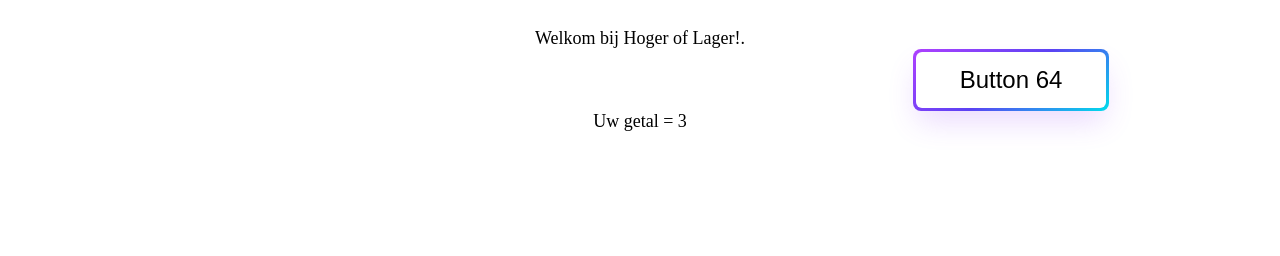
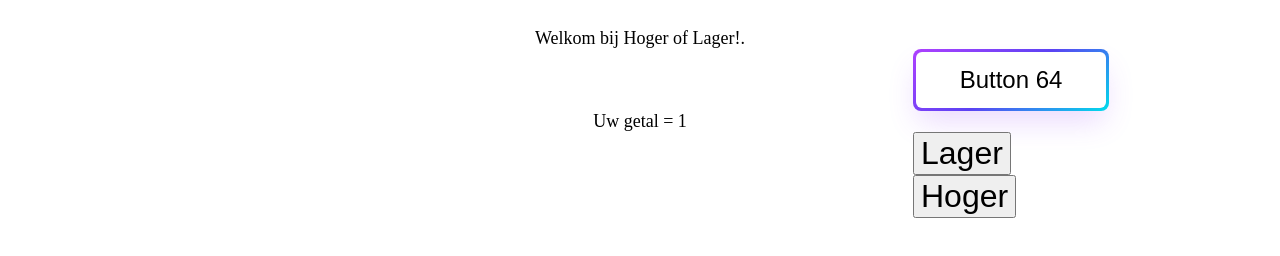
Before and after one commit to L-Rahim/HL-Build, a plain HTML site: page index.html in a window 1280 px wide. Both pictures are taken after a click on the button "Button 64". Shown: the part 108-364 px from the top of the page. Drawn offline with Linux system fonts and the light colour scheme.

Commit message:
HTML fix

```diff
--- a/index.html
+++ b/index.html
@@ -12,8 +12,15 @@ x
     <h1>Hoger of Lager!</h1>
     <div class="boxed">Welkom bij Hoger of Lager!.</div>
     <div class="number"></div>
+    <!--gooi button-->
+
     <button class="button-64" role="button"><span class="text">Button 64</span></button>
     <div class="random-number"></div>
+<!--hoger en lager buttons-->
+
+<button class="Lager" >Lager</button>
+<button class="Hoger">Hoger</button>
+
     <script src="main.js"></script>
   </body>
 </html>
--- a/main.js
+++ b/main.js
@@ -13,6 +13,6 @@ generateButton.addEventListener("click", buttonClick)
 let randomNum;
 
 function buttonClick() {
-  randomNum = Math.floor(Math.random() * 13);
+  randomNum = Math.floor(Math.random() * 7);
   randomNumberDiv.textContent = `Uw getal = ` + randomNum;
 }
```
